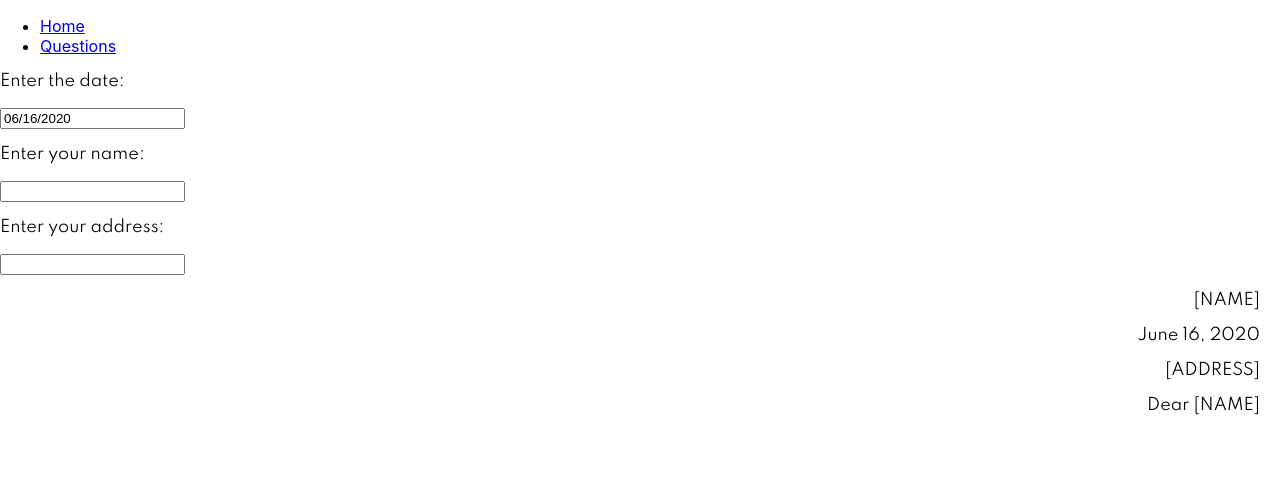
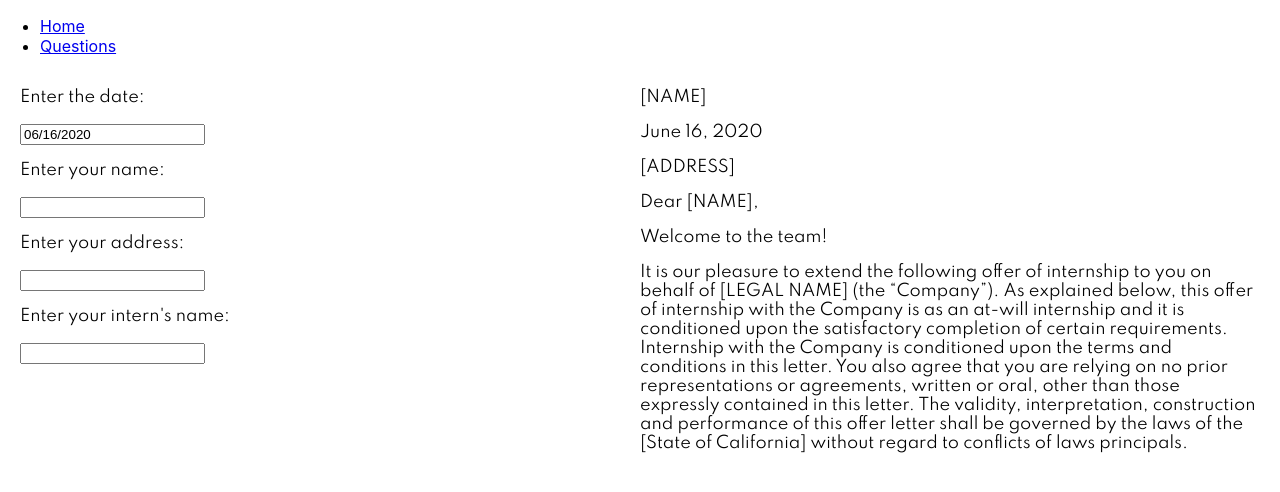
Before and after one commit to darienhong/smbusinesslegal.com, a React (Create React App) app in the folder smblegal/: page /Questions in a window 1280 px wide. Shown: the top 492 px of the page. Built offline with nearby package versions, Linux system fonts and the light colour scheme.

Commit message:
adding more questions

```diff
--- a/smblegal/src/App.css
+++ b/smblegal/src/App.css
@@ -1,9 +1,7 @@
 .App {
   text-align: center;
 }
-.body {
-  padding-left: 20px;
-}
+
 
 .App-logo {
   height: 40vmin;
@@ -65,3 +63,17 @@ p {
   font-weight: 300;
 
 }
+
+.qs {
+  display: flex;
+  padding-left: 20px;
+}
+
+.ask {
+  flex: 50%;
+}
+
+.display {
+  flex:50%;
+  text-align: left
+}
--- a/smblegal/src/Document.jsx
+++ b/smblegal/src/Document.jsx
@@ -9,10 +9,18 @@ export default class Questions extends Component {
   render() {
     return (
       <div class='internship'>
-        <p>{this.props.name}</p>
+        <p>{this.props.employeeName}</p>
         <p>{this.props.date}</p>
         <p>{this.props.address}</p>
-        <p>Dear {this.props.name}</p>
+        <p>Dear {this.props.internName},</p>
+        <p>Welcome to the team!</p>
+        <p>It is our pleasure to extend the following offer of internship to you on behalf of [LEGAL NAME] (the “Company”).
+        As explained below, this offer of internship with the Company is as an at-will internship and it is conditioned upon
+        the satisfactory completion of certain requirements.  Internship with the Company is conditioned upon the terms and
+        conditions in this letter.  You also agree that you are relying on no prior representations or agreements, written or
+        oral, other than those expressly contained in this letter.  The validity, interpretation, construction and performance of
+        this offer letter shall be governed by the laws of the [State of California] without regard to conflicts of laws
+        principals.</p>
       </div>
 
     );
--- a/smblegal/src/Questions.jsx
+++ b/smblegal/src/Questions.jsx
@@ -11,8 +11,9 @@ export default class Questions extends Component {
     super(props);
     this.state = {
       startDate: new Date(),
-      name: '[NAME]',
-      address: '[ADDRESS]'
+      employeeName: '[NAME]',
+      address: '[ADDRESS]',
+      internName: '[NAME]'
     };
   }
 
@@ -23,12 +24,16 @@ export default class Questions extends Component {
     });
   };
 
-  handleNameChange = event => {
-    this.setState({ name: event.target.value });
+  handleEmployeeNameChange = event => {
+    this.setState({ employeeName: event.target.value });
   }
 
   handleAddressChange = event => {
     this.setState({ address: event.target.value });
+  }
+
+  handleInternNameChange = event => {
+    this.setState({ internName: event.target.value });
   }
 
   render() {
@@ -37,18 +42,17 @@ export default class Questions extends Component {
 
     return (
       <div class='qs'>
-        <div class='date'>
+        <div class='ask'>
           <p> Enter the date: </p>
           <DatePicker
             selected={this.state.startDate}
             onChange={this.handleDateChange}
           />
-        </div>
           <form>
             <p>Enter your name:</p>
             <input
               type='text'
-            onChange={this.handleNameChange}
+              onChange={this.handleEmployeeNameChange}
             />
           </form>
           <form>
@@ -59,8 +63,20 @@ export default class Questions extends Component {
             />
           </form>
 
+          <form>
+            <p>Enter your intern's name:</p>
+            <input
+              type='text'
+              onChange={this.handleInternNameChange}
+            />
+          </form>
+        </div>
+
+
         <div class='display'>
-          <Document date={formattedDate} name={this.state.name} address={this.state.address} />
+          <Document date={formattedDate} employeeName={this.state.employeeName} address={this.state.address}
+            internName={this.state.internName}
+          />
         </div>
       </div>
     );
```
Lines whose indentation alone changed are shown as unchanged.
